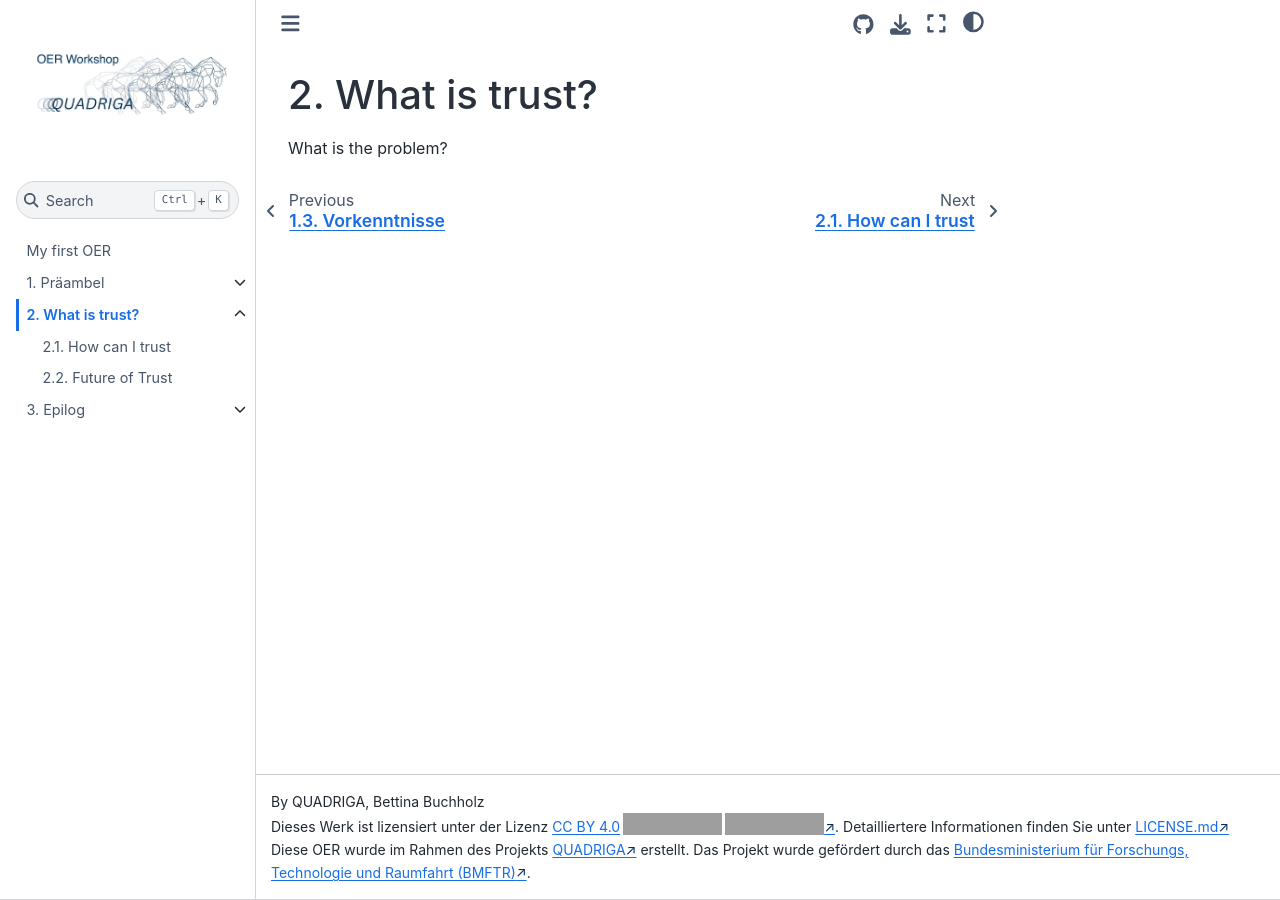
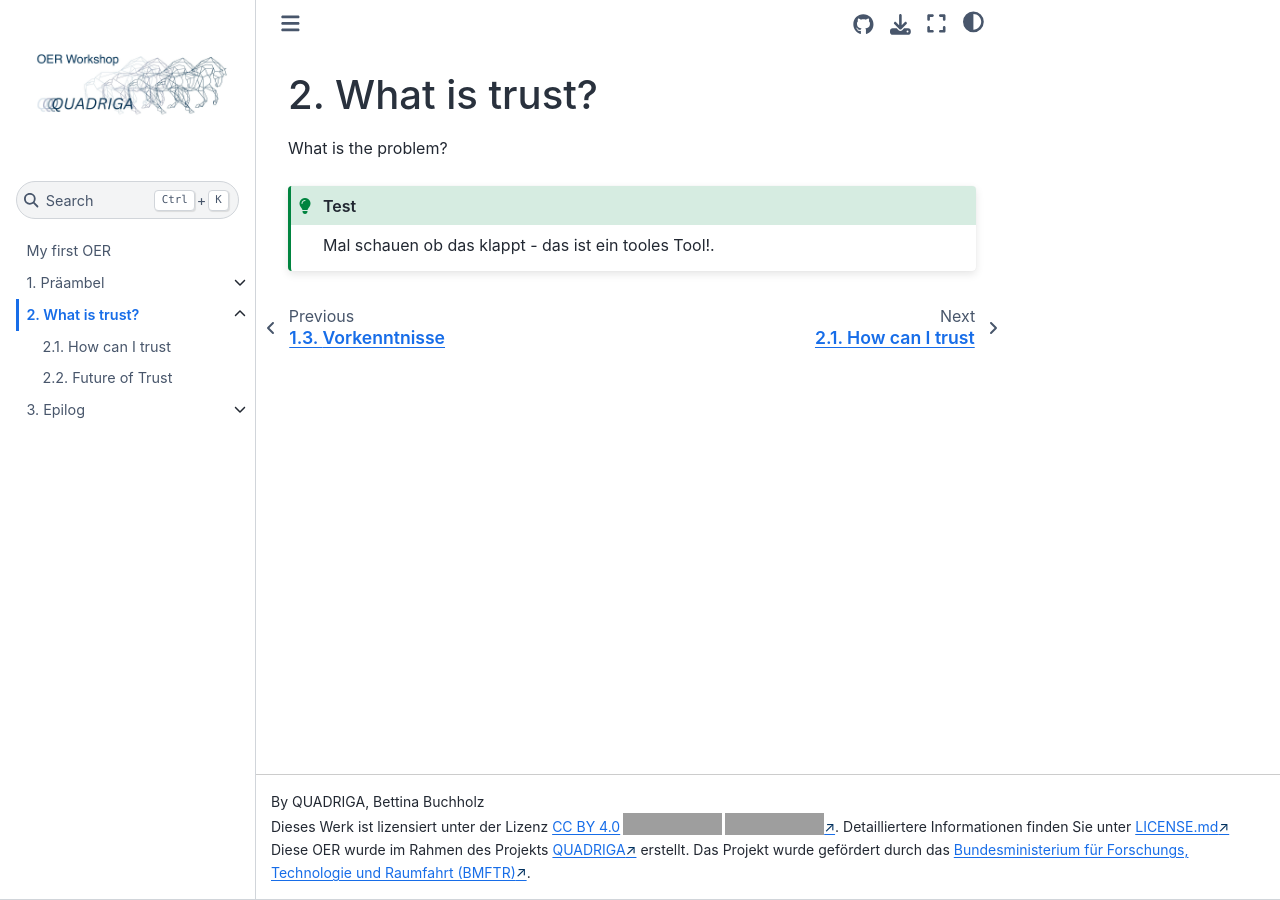
Before and after one commit to bbucholz/my-first-oer, a Jupyter Book: the page built from trust/what_is-trust.md, in a window 1280 px wide. Built offline with Jupyter Book 1.0.4 settings and Sphinx 7.4.7 and the Sphinx Book theme 1.1.4, drawn with Linux system fonts in a browser that asks for light colours; grey boxes are pictures that could not be loaded.

Commit message:
Update what_is-trust.md

````diff
--- a/trust/what_is-trust.md
+++ b/trust/what_is-trust.md
@@ -1,2 +1,7 @@
 # What is trust?
 What is the problem?
+
+```{admonition} Test
+:class: tip
+Mal schauen ob das klappt - das ist ein tooles Tool!.
+```
````
